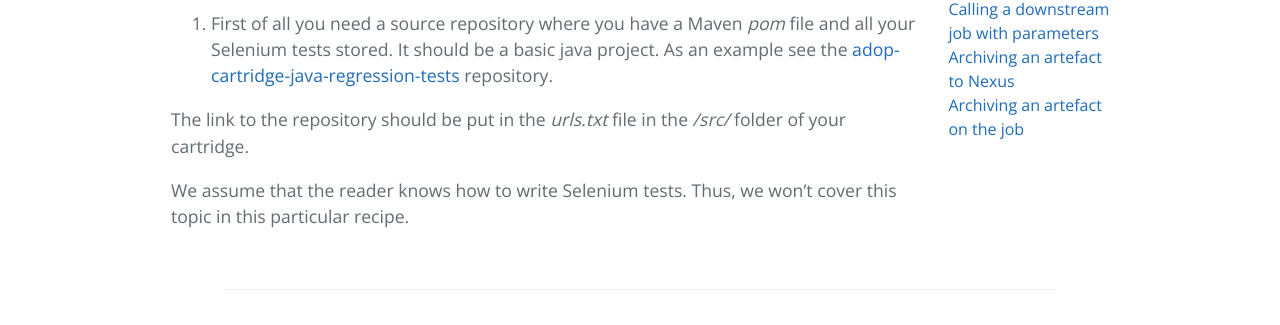
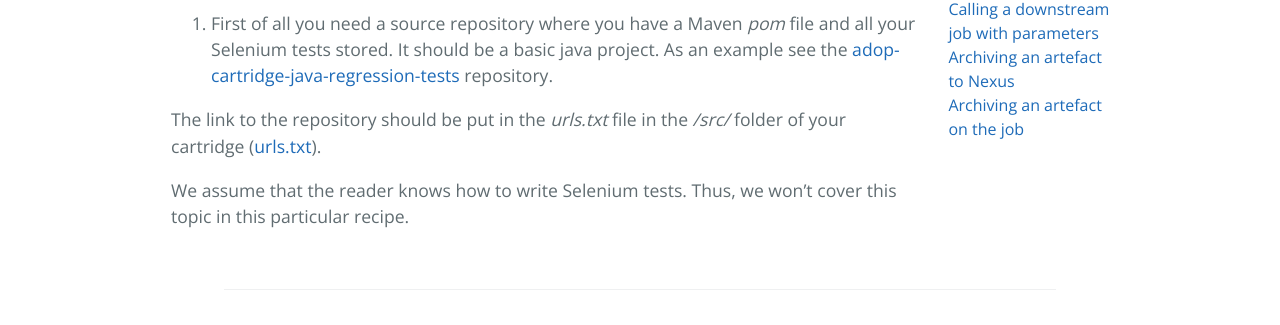
Before and after one commit to alexeymhv/adop-cartridges-cookbook, a Jekyll site: the page built from _docs/recipes/selenium-tests.md, in a window 1280 px wide. Shown: the part 542-867 px from the top of the page. Built offline with Jekyll 4.4.1, drawn with Linux system fonts in a browser that asks for light colours.

Commit message:
Update selenium-tests.md

```diff
--- a/_docs/recipes/selenium-tests.md
+++ b/_docs/recipes/selenium-tests.md
@@ -12,6 +12,6 @@ The method described in this recipe runs Selenium tests as a part of the Maven b
 
 1. First of all you need a source repository where you have a Maven _pom_ file and all your Selenium tests stored. It should be a basic java project. As an example see the [adop-cartridge-java-regression-tests](https://github.com/Accenture/adop-cartridge-java-regression-tests) repository.
 
-  The link to the repository should be put in the _urls.txt_ file in the _/src/_ folder of your cartridge.
+  The link to the repository should be put in the _urls.txt_ file in the _/src/_ folder of your cartridge ([urls.txt](https://github.com/Accenture/adop-cartridge-java/blob/master/src/urls.txt)).
 
   We assume that the reader knows how to write Selenium tests. Thus, we won't cover this topic in this particular recipe.
```
